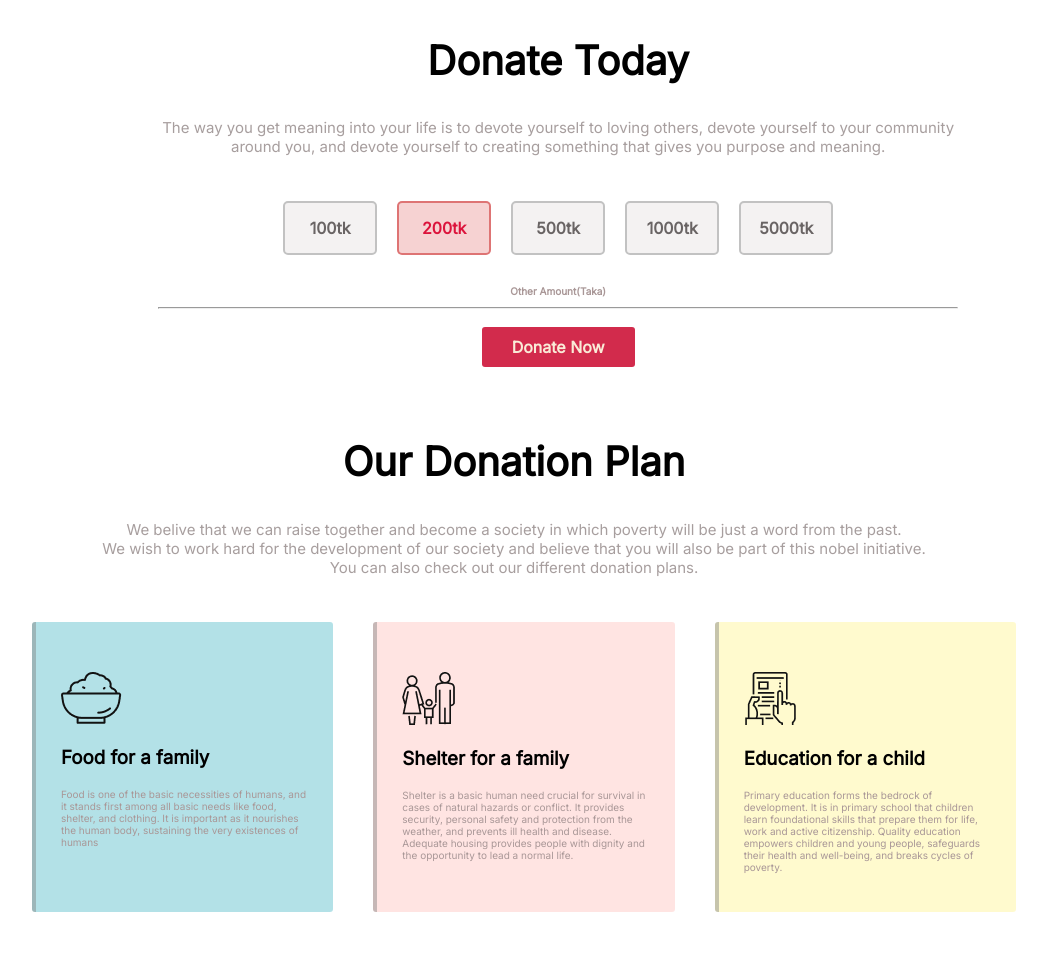
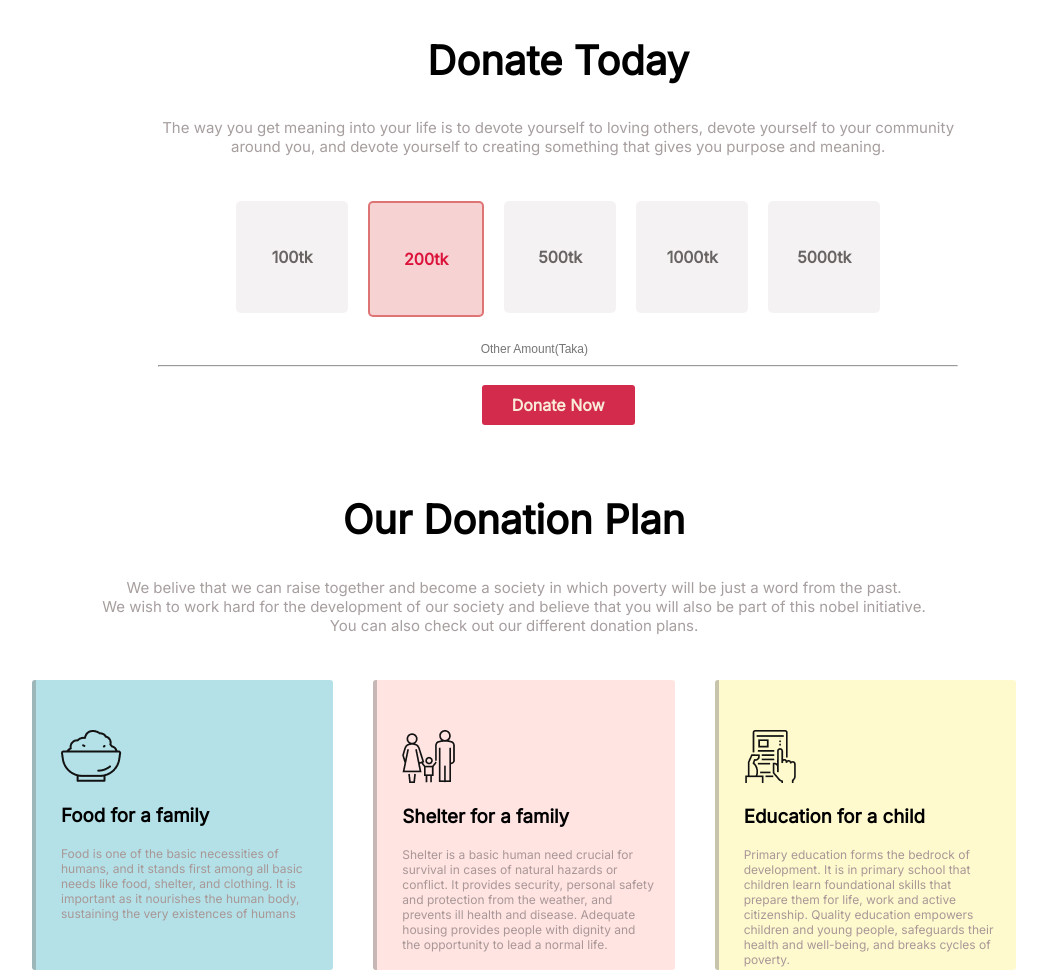
Before and after one commit to SamantaTabassumPromita/donate-today, a plain HTML site: page index.html in a window 1280 px wide. Shown: the part 629-1602 px from the top of the page, without its empty margins (126-1173 px from the left). Drawn offline with Linux system fonts and the light colour scheme.

Commit message:
error fix

```diff
--- a/index.html
+++ b/index.html
@@ -62,7 +62,8 @@
           <div class="card"><b>1000tk</b></div>
           <div class="card"><b>5000tk</b></div>
         </div>
-        <h3 class="text">Other Amount(Taka)</h3>
+        <input placeholder="Other Amount(Taka)" class="text" type="text" />
+
         <hr />
         <br />
         <a
--- a/style.css
+++ b/style.css
@@ -49,11 +49,11 @@ body{
 .card{
     margin: 10px 10px 20px 10px;
     /* padding:20px 20px; */
-    height: 50px;
-    width: 90px;
-    /* padding: 2%; */
+    height: 80px;
+    width: 80px;
+    padding: 2%;
     background-color: rgba(207, 199, 199, 0.234);
-    border: 2px solid rgb(194, 194, 194);
+    /* border: 2px solid rgb(194, 194, 194); */
     border-radius: 5px;
     text-align: center;
     color:rgb(105, 100, 100);
@@ -77,7 +77,7 @@ body{
     color: rgba(163, 153, 153, 0.952);
 }
 .text{
-    font-size: 10px;
+    font-size: 12px;
     color:rgb(169, 151, 151);
 }
 .center1{
```
